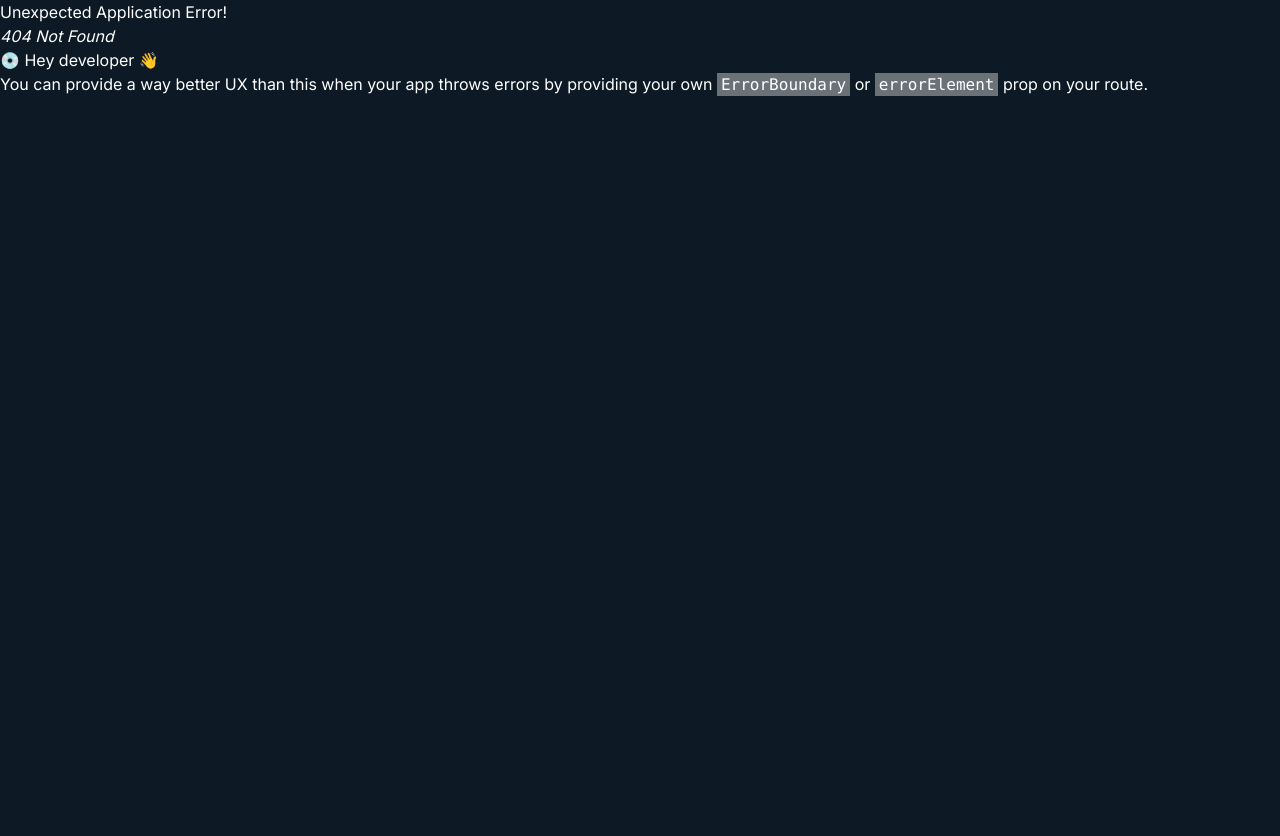
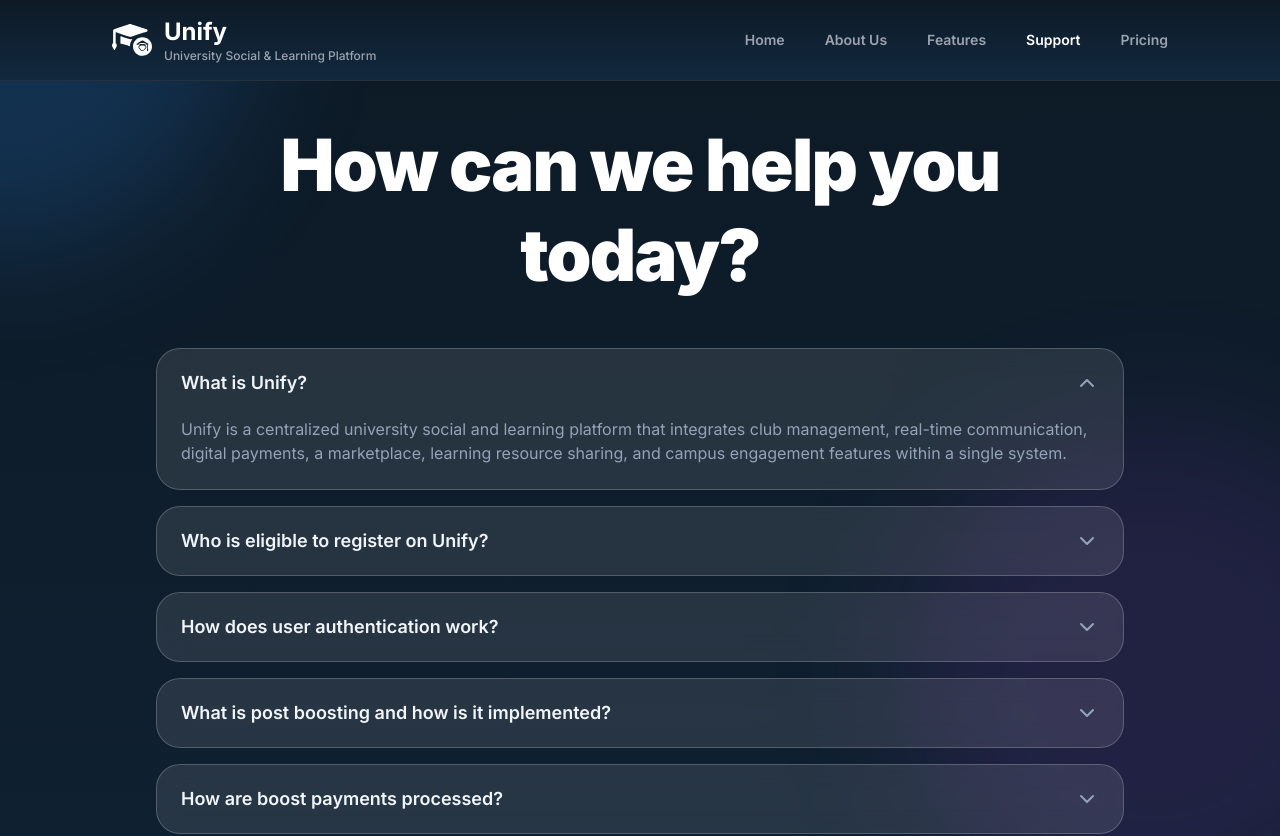
Before and after one commit to Shehan-Dinusha/Unify, a React (Vite) app in the folder frontend/: page /support in a window 1280 px wide. Before the commit this address had no page. Shown: the top 836 px of the page. Before the commit the page ends 800 px from the top, so only its background shows below. Built offline with nearby package versions, Linux system fonts and the light colour scheme.

Commit message:
Add support page

```diff
--- a/frontend/src/components/LandingHeader.jsx
+++ b/frontend/src/components/LandingHeader.jsx
@@ -1,11 +1,12 @@
-import React from "react";
-import { Menu } from "lucide-react";
+import React, { useState } from "react";
+import { Menu, X } from "lucide-react";
 import { Link, useLocation } from "react-router-dom";
 import Button from "./common/Button";
 
-const NavLink = ({ label, href = "#", active = false }) => (
+const NavLink = ({ label, href = "#", active = false, onClick }) => (
   <Link
     to={href}
+    onClick={onClick}
     className={`text-sm font-semibold transition-colors duration-200 ${
       active ? "text-white" : "text-text-secondary hover:text-white"
     }`}
@@ -16,6 +17,7 @@ const NavLink = ({ label, href = "#", active = false }) => (
 
 const LandingHeader = () => {
   const location = useLocation();
+  const [isMenuOpen, setIsMenuOpen] = useState(false);
 
   const navItems = [
     { label: "Home", href: "/" },
@@ -27,9 +29,13 @@ const LandingHeader = () => {
 
   return (
     <header className="w-full fixed top-0 left-0 z-50 bg-gradient-to-b from-dark-1 to-dark-2 border-b border-white/10 backdrop-blur-md">
-      <div className="max-w-[1440px] mx-auto h-20 px-8 lg:px-28 flex justify-between items-center">
+      <div className="max-w-[1440px] mx-auto h-20 px-8 lg:px-28 flex justify-between items-center bg-dark-1/80 backdrop-blur-sm lg:bg-transparent lg:backdrop-blur-none transition-all duration-300">
         {/* Logo Section */}
-        <Link to="/" className="flex items-center gap-3 shrink-0">
+        <Link
+          to="/"
+          className="flex items-center gap-3 shrink-0"
+          onClick={() => setIsMenuOpen(false)}
+        >
           <img
             src="/icon_unify_logo.svg"
             alt="Unify Logo"
@@ -45,7 +51,7 @@ const LandingHeader = () => {
         </Link>
 
         {/* Desktop Navigation */}
-        <nav className="hidden md:flex items-center gap-10">
+        <nav className="hidden lg:flex items-center gap-10">
           {navItems.map((item, index) => (
             <NavLink
               key={index}
@@ -55,13 +61,43 @@ const LandingHeader = () => {
           ))}
         </nav>
 
-        {/* Right Actions */}
-        <div className="flex items-center gap-4 md:hidden">
-          {/* Mobile Menu */}
-          <div>
-            <Menu className="w-6 h-6 text-white cursor-pointer" />
-          </div>
+        {/* Right Actions - Mobile Menu Toggle */}
+        <div className="flex items-center gap-4 lg:hidden">
+          <button
+            onClick={() => setIsMenuOpen(!isMenuOpen)}
+            className="p-2 text-white hover:bg-white/10 rounded-lg transition-colors"
+          >
+            {isMenuOpen ? (
+              <X className="w-6 h-6" />
+            ) : (
+              <Menu className="w-6 h-6" />
+            )}
+          </button>
         </div>
+      </div>
+
+      {/* Mobile Menu Overlay */}
+      <div
+        className={`lg:hidden absolute top-20 left-0 w-full bg-dark-1 border-b border-white/10 shadow-xl transition-all duration-300 ease-in-out overflow-hidden ${
+          isMenuOpen ? "max-h-[400px] opacity-100" : "max-h-0 opacity-0"
+        }`}
+      >
+        <nav className="flex flex-col p-6 gap-6">
+          {navItems.map((item, index) => (
+            <Link
+              key={index}
+              to={item.href}
+              onClick={() => setIsMenuOpen(false)}
+              className={`text-lg font-medium ${
+                location.pathname === item.href
+                  ? "text-primary-blue"
+                  : "text-white hover:text-primary-blue transition-colors"
+              }`}
+            >
+              {item.label}
+            </Link>
+          ))}
+        </nav>
       </div>
     </header>
   );
--- a/frontend/src/components/common/Card.jsx
+++ b/frontend/src/components/common/Card.jsx
@@ -4,6 +4,7 @@ const Card = ({
   children,
   variant = 'card', // 'card' or 'container'
   className = '',
+  noPadding = false,
   ...props
 }) => {
   // Common base styles: Border, rounding, and backdrop blur
@@ -23,7 +24,7 @@ const Card = ({
       {...props}
     >
       {/* Content wrapper to ensure padding is consistent */}
-      <div className="p-6 h-full w-full">
+      <div className={`${noPadding ? '' : 'p-6'} h-full w-full`}>
         {children}
       </div>
     </div>
--- a/frontend/src/pages/FeaturesPage.jsx
+++ b/frontend/src/pages/FeaturesPage.jsx
@@ -4,8 +4,11 @@ import Card from "../components/common/Card";
 
 const FeatureItem = ({ title, description, icon, iconBg }) => {
   return (
-    <div className="h-full min-h-[220px] relative bg-white/5 rounded-2xl group overflow-hidden transition-all duration-300 hover:bg-white/10 hover:scale-[1.02] border border-white/5 hover:border-white/10">
-      <div className="w-full h-full p-8 flex flex-col justify-start items-start gap-5">
+    <Card
+      variant="card"
+      className="h-full min-h-[220px] hover:border-primary-blue/40 hover:-translate-y-2 group"
+    >
+      <div className="flex flex-col justify-start items-start gap-5">
         {/* Icon Container using the specific bg color from design */}
         <div
           className={`w-12 h-12 flex-shrink-0 flex items-center justify-center rounded-xl ${iconBg}`}
@@ -24,7 +27,7 @@ const FeatureItem = ({ title, description, icon, iconBg }) => {
           </p>
         </div>
       </div>
-    </div>
+    </Card>
   );
 };
 
--- /dev/null
+++ b/frontend/src/pages/SupportPage.jsx
@@ -0,0 +1,157 @@
+import React, { useState } from "react";
+import LandingLayout from "../components/layout/LandingLayout";
+import Card from "../components/common/Card";
+import { ChevronDown, ChevronUp } from "lucide-react";
+
+const FAQItem = ({ question, answer, isOpen, onClick }) => {
+  return (
+    <Card
+      variant="card"
+      noPadding
+      className="self-stretch hover:border-primary-blue/40"
+      onClick={onClick}
+    >
+      <div className="w-full flex flex-col justify-start items-start">
+        <div className="w-full px-6 py-5 inline-flex justify-between items-center cursor-pointer select-none">
+          <div className="pr-4 inline-flex flex-col justify-start items-start">
+            <div className="justify-center text-slate-100 text-lg font-semibold leading-7">
+              {question}
+            </div>
+          </div>
+          <div
+            className={`transition-transform duration-300 ${isOpen ? "rotate-180" : ""}`}
+          >
+            <ChevronDown className="text-slate-400 w-6 h-6" />
+          </div>
+        </div>
+
+        <div
+          className={`w-full px-6 transition-all duration-300 ease-in-out overflow-hidden ${
+            isOpen ? "max-h-[200px] opacity-100 pb-6" : "max-h-0 opacity-0"
+          }`}
+        >
+          <div className="justify-center text-slate-400 text-base font-normal leading-6">
+            {answer}
+          </div>
+        </div>
+      </div>
+    </Card>
+  );
+};
+
+const SupportPage = () => {
+  const [openIndex, setOpenIndex] = useState(0);
+
+  const faqs = [
+    {
+      question: "What is Unify?",
+      answer:
+        "Unify is a centralized university social and learning platform that integrates club management, real-time communication, digital payments, a marketplace, learning resource sharing, and campus engagement features within a single system.",
+    },
+    {
+      question: "Who is eligible to register on Unify?",
+      answer:
+        "Registration is restricted to verified university students,other verified boarding owners,food and cafe providers,self employed persons and officially recognized campus clubs. Users must authenticate using a valid university email address.",
+    },
+    {
+      question: "How does user authentication work?",
+      answer:
+        "Users authenticate using their university email credentials. Email verification is required during registration, and secure password protocols are enforced.",
+    },
+    {
+      question: "What is post boosting and how is it implemented?",
+      answer:
+        "Post boosting increases the visibility and priority of a post within the campus feed for a selected duration. Boosted posts are algorithmically prioritized based on the selected boost level.",
+    },
+    {
+      question: "How are boost payments processed?",
+      answer:
+        "Boost payments are deducted from the user’s internal wallet balance after confirmation of the selected boost duration.",
+    },
+    {
+      question: "How does the wallet system operate?",
+      answer:
+        "The wallet system allows users to deposit, store, and spend platform credits securely. It records transaction history and processes payments for boosts and other paid features.",
+    },
+    {
+      question: "Are wallet transactions secure?",
+      answer:
+        "Yes, all wallet transactions are processed using secure communication protocols and encrypted storage to ensure data protection.",
+    },
+    {
+      question: "How does the marketplace system work?",
+      answer:
+        "Users can create listings by providing item details, pricing, and images. Interested users can contact sellers directly through the platform to coordinate transactions.",
+    },
+    {
+      question: "Does Unify handle marketplace payments directly?",
+      answer:
+        "Marketplace payments may be processed through the internal wallet system or handled externally, depending on platform configuration.",
+    },
+    {
+      question: "How can students upload learning materials?",
+      answer:
+        "Students can upload academic resources such as notes or study guides through the Learning Materials section. Uploaded files are stored and made accessible to other authorized users.",
+    },
+    {
+      question: "Is uploaded content moderated?",
+      answer:
+        "Yes, uploaded content is subject to review to ensure compliance with academic standards and platform guidelines.",
+    },
+    {
+      question: "How does the Lost & Found system function?",
+      answer:
+        "Users can submit lost or found reports including descriptions and images. Other users can browse listings and contact the poster to arrange item recovery.",
+    },
+    {
+      question: "What happens if a user forgets their password?",
+      answer:
+        "Users can initiate a password reset through the “Forgot Password” feature, which sends a secure reset link to their registered email.",
+    },
+    {
+      question: "Can users change their registered university email?",
+      answer:
+        "Email modifications require re-verification and may require administrative approval for security reasons.",
+    },
+    {
+      question: "Is Unify mobile responsive?",
+      answer:
+        "Yes, the platform is designed with responsive UI principles to ensure compatibility across desktop and mobile devices.",
+    },
+    {
+      question: "How is user data protected?",
+      answer:
+        "User data is stored securely using encrypted storage mechanisms and protected through authentication, authorization controls, and secure API communication.",
+    },
+  ];
+
+  return (
+    <LandingLayout>
+      <section className="w-full flex flex-col items-center justify-start min-h-screen pt-10 pb-20 relative overflow-hidden">
+        <div className="w-full max-w-[1000px] px-4 flex flex-col items-center gap-12 z-10">
+          {/* Hero Title */}
+          <div className="text-center">
+            <h1 className="text-heading-display text-white tracking-tight leading-tight">
+              How can we help you today?
+            </h1>
+          </div>
+
+          {/* FAQ Accordion */}
+          <div className="w-full flex flex-col gap-4">
+            {faqs.map((faq, index) => (
+              <FAQItem
+                key={index}
+                question={faq.question}
+                answer={faq.answer}
+                isOpen={openIndex === index}
+                onClick={() => setOpenIndex(openIndex === index ? -1 : index)}
+              />
+            ))}
+          </div>
+        </div>
+      </section>
+    </LandingLayout>
+  );
+};
+
+export default SupportPage;
--- a/frontend/src/routes/index.jsx
+++ b/frontend/src/routes/index.jsx
@@ -4,6 +4,7 @@ import VerificationQueue from "../pages/VerificationQueue";
 import LandingHome from "../pages/LandingHome";
 import AboutPage from "../pages/AboutPage";
 import FeaturesPage from "../pages/FeaturesPage";
+import SupportPage from "../pages/SupportPage";
 
 const ProjectReady = () => (
   // Temporary placeholder component
@@ -32,6 +33,10 @@ const router = createBrowserRouter([
     path: "/features",
     element: <FeaturesPage />,
   },
+  {
+    path: "/support",
+    element: <SupportPage />,
+  },
 
   {
     path: "/verification-queue",
```
Also changed, not shown: frontend/src/components/layout/LandingFooter.jsx (deleted).
